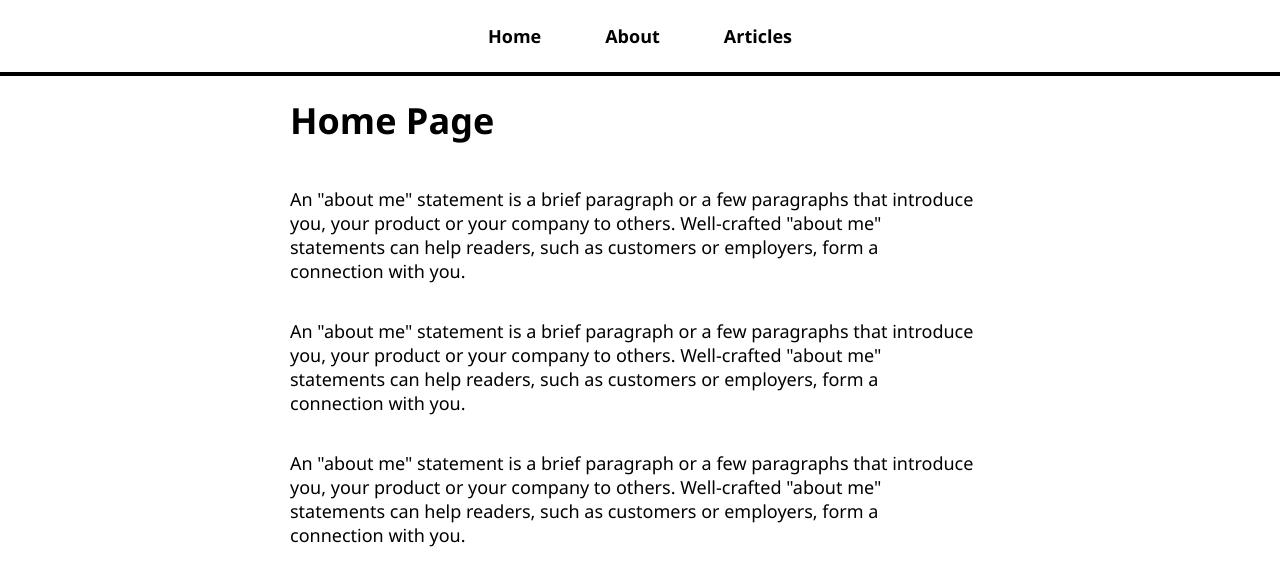
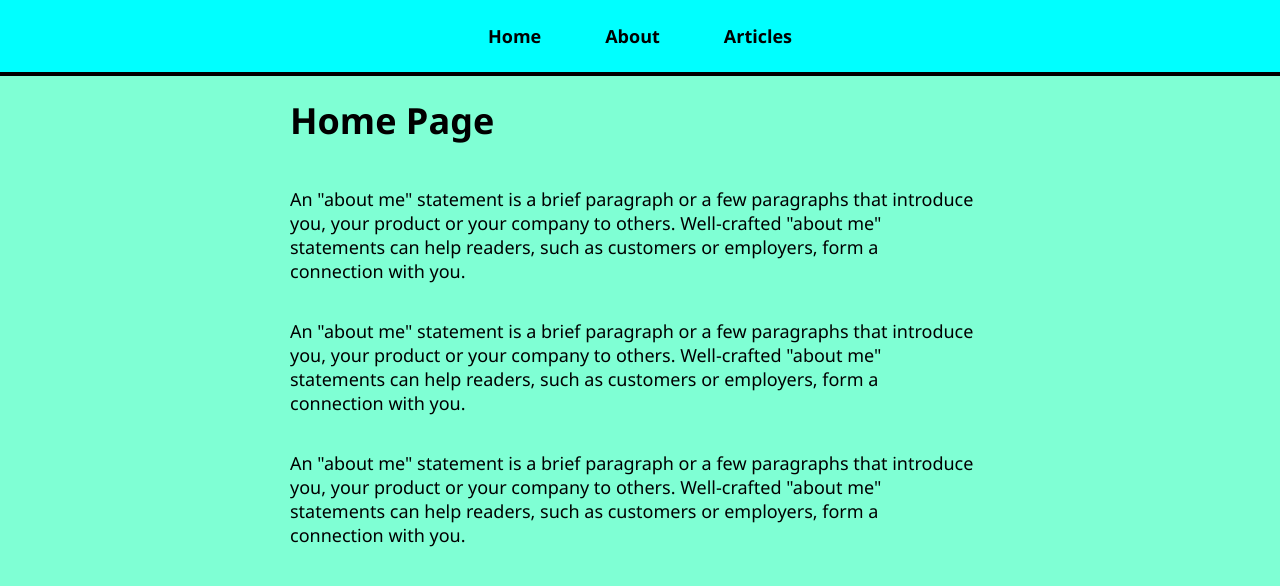
Before and after one commit to suribabu1999/React-Blog-App, a React (Create React App) app: page / in a window 1280 px wide. Shown: the top 586 px of the page. Built offline with nearby package versions, Linux system fonts and the light colour scheme.

Commit message:
Changing body colors for "Nav and  body"

```diff
--- a/src/App.css
+++ b/src/App.css
@@ -1,6 +1,7 @@
 body {
   font-family: 'Segoe UI', Tahoma, Geneva, Verdana, sans-serif;
   font-size: 18px;
+  background-color: aquamarine;
 }
 
 button {
@@ -24,6 +25,7 @@ nav {
   top: 0;
   width: 100%;
   background: white;
+  background-color: aqua;
 }
 
 nav ul {
```
